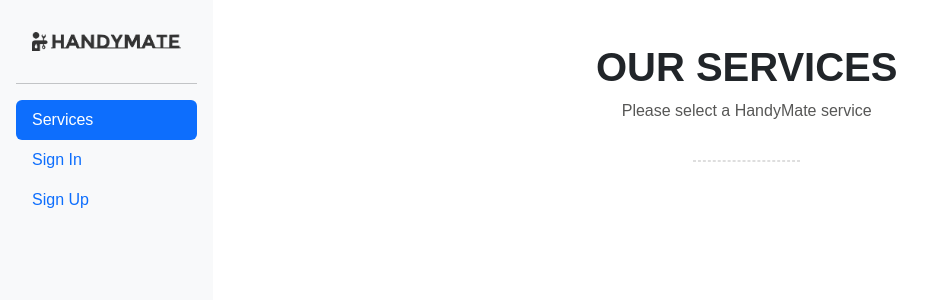
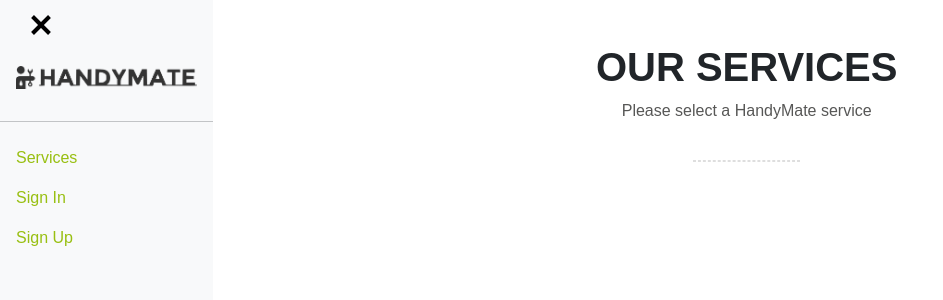
Before and after one commit to PrantoshB/HandyMate-Frontend, a React (Create React App) app: page / in a window 1280 px wide. Shown: the top 300 px of the page, without its empty margins (0-943 px from the left). Built offline with nearby package versions, Linux system fonts and the light colour scheme; no server answers.

Commit message:
Make sidebar collapsible

```diff
--- a/package.json
+++ b/package.json
@@ -14,6 +14,7 @@
     "prop-types": "^15.8.1",
     "react": "^18.2.0",
     "react-dom": "^18.2.0",
+    "react-icons": "^4.8.0",
     "react-redux": "^8.0.5",
     "react-router-dom": "^6.11.2",
     "react-scripts": "5.0.1",
--- a/src/assets/styles/custom.scss
+++ b/src/assets/styles/custom.scss
@@ -1,17 +1,23 @@
+$primary: #98bf11 !default;
+$gray: #efefef;
+$gray-font: #adadaf;
 @import "~bootstrap/scss/bootstrap.scss";
 @import "./reservation.scss";
 @import "./homepage.scss";
 
 :root {
-  --primary-color: #98bf11;
-  --gray-color-font: #adadaf;
-  --gray-color: #efefef;
+  --primary-color: $primary;
+  --gray-color-font: $gray-font;
+  --gray-color: $gray;
 }
 
 #root {
   font-family: sans-serif;
 }
 
+.main-nav {
+  max-width: 250px;
+}
 .site-logo {
   width: 100%;
   padding: 1rem;
@@ -19,6 +25,7 @@
 
 .sidebar {
   min-height: 100vh;
+  padding-top: 50px;
 }
 
 .slide {
@@ -104,3 +111,60 @@
 .g-16 {
   gap: 4rem;
 }
+
+// Navbar.scss
+.btn-sidebar-toggle {
+  position: absolute;
+  top: 16px;
+  left: 16px;
+}
+.hamburger-icon {
+  display: flex;
+  flex-direction: column;
+  align-items: center;
+  width: 24px;
+  height: 1px;
+  background-color: transparent;
+  position: relative;
+  transition: background-color 0.3s ease;
+
+  &::before,
+  &::after {
+    content: "";
+    width: 24px;
+    height: 4px;
+    background-color: #000;
+    position: absolute;
+    transition: transform 0.3s ease, opacity 0.3s ease;
+  }
+
+  &::before {
+    top: -6px;
+  }
+
+  &::after {
+    top: 6px;
+  }
+}
+
+.btn-sidebar-toggle {
+  &.active {
+    .hamburger-icon {
+      background-color: transparent;
+
+      &::before {
+        transform: rotate(45deg);
+        top: 0;
+      }
+
+      &::after {
+        transform: rotate(-45deg);
+        top: 0;
+      }
+    }
+  }
+}
+
+.container-main {
+  min-height: 100vh;
+}
--- a/src/assets/styles/reservation.scss
+++ b/src/assets/styles/reservation.scss
@@ -1,4 +1,4 @@
-$primary: #98bf11;
+// $primary: #98bf11;
 .reservation-list {
   display: flex;
   flex-direction: column;
@@ -28,15 +28,20 @@ $primary: #98bf11;
   height: 100%;
   .heading {
     letter-spacing: 8px;
-    font-size: 1.5rem;
+    font-size: 1rem;
   }
 }
 
 #reservation-form {
+  .input-row {
+    display: flex;
+    flex-direction: column;
+  }
   color: white;
   label {
     display: flex;
-    align-items: center;
+    flex-direction: column;
+    align-items: flex-start;
     gap: 8px;
   }
   button[type="submit"],
@@ -56,7 +61,7 @@ $primary: #98bf11;
       content: "⌄";
       position: relative;
       padding-right: 8px;
-      top: 50%;
+      top: 0;
       transform: translateY(-50%);
       pointer-events: none;
       font-size: 24px;
@@ -111,4 +116,32 @@ $primary: #98bf11;
       }
     }
   }
+  .reservation-form-overlay {
+    .heading {
+      font-size: 1.5rem;
+    }
+  }
+  #reservation-form {
+    .input-row {
+      display: flex;
+      flex-direction: row;
+      gap: 8px;
+    }
+    label {
+      flex-direction: row;
+      align-items: center;
+    }
+    .select-wrapper {
+      &::after {
+        content: "⌄";
+        position: relative;
+        padding-right: 8px;
+        top: 50%;
+        transform: translateY(-50%);
+        pointer-events: none;
+        font-size: 24px;
+        line-height: 1;
+      }
+    }
+  }
 }
--- a/src/components/Navbar.js
+++ b/src/components/Navbar.js
@@ -1,3 +1,4 @@
+import { useState } from 'react';
 import { NavLink, useNavigate } from 'react-router-dom';
 import logo from '../assets/images/hanymate-logo.png';
 import isAuthenticated from './auth';
@@ -5,29 +6,42 @@ import isAuthenticated from './auth';
 const Navbar = () => {
   const links = [
     { id: 1, name: 'Services', path: '/' },
+  ];
 
-  ];
   const navigate = useNavigate();
   const isLoggedIn = isAuthenticated();
   const isAdmin = localStorage.getItem('role') === 'admin';
+  const [sidebarOpen, setSidebarOpen] = useState(true);
+
   const handleLogout = () => {
     localStorage.clear();
     navigate('/signin');
   };
+
+  const toggleSidebar = () => {
+    setSidebarOpen(!sidebarOpen);
+  };
+
   return (
-    <aside className="main-nav col-md-2">
-      <div className="d-flex flex-column flex-shrink-0 p-3 bg-light sidebar">
+    <>
+
+      <button type="button" className={`btn btn-link btn-sidebar-toggle ${sidebarOpen ? 'active' : ''}`} onClick={toggleSidebar}>
+        <span className="hamburger-icon" />
+      </button>
+
+      <aside className={`main-nav ${sidebarOpen ? '' : 'collapse'}`}>
+        <div className="d-flex flex-column flex-shrink-0 bg-light sidebar">
           <a href="/" className="d-flex align-items-center mb-3 mb-md-0 me-md-auto link-dark text-decoration-none">
             <img src={logo} className="site-logo" alt="logo" />
           </a>
           <hr />
-        <ul className="nav nav-pills flex-column mb-auto">
+          <ul className="nav flex-column">
             {links.map((link) => (
               <li key={link.id} className="nav-item">
                 <NavLink className="nav-link" to={link.path}>{link.name}</NavLink>
               </li>
             ))}
-          {isLoggedIn ? (
+            {isLoggedIn && (
               <>
                 <li className="nav-item">
                   <NavLink className="nav-link" to="/reserve">Reserve</NavLink>
@@ -36,8 +50,8 @@ const Navbar = () => {
                   <NavLink className="nav-link" to="/reservations">My Reservations</NavLink>
                 </li>
               </>
-          ) : null}
-          { isLoggedIn && isAdmin ? (
+            )}
+            {isLoggedIn && isAdmin && (
               <>
                 <li className="nav-item">
                   <NavLink className="nav-link" to="/add-service">Add Service</NavLink>
@@ -46,7 +60,7 @@ const Navbar = () => {
                   <NavLink className="nav-link" to="/delete-service">Delete Service</NavLink>
                 </li>
               </>
-          ) : null}
+            )}
             {isLoggedIn ? (
               <li className="nav-item">
                 <button type="button" className="btn btn-link nav-link" onClick={handleLogout}>Logout</button>
@@ -64,6 +78,7 @@ const Navbar = () => {
           </ul>
         </div>
       </aside>
+    </>
   );
 };
 
--- a/src/pages/ReservationForm.js
+++ b/src/pages/ReservationForm.js
@@ -49,12 +49,12 @@ const ReservationForm = () => {
   };
 
   return (
-    <div className="col-md reservation-form-body p-0">
+    <div className="col-md container-main reservation-form-body p-0">
       <div className="reservation-form-overlay col-md p-2 m-0 d-flex flex-column align-items-center justify-content-center">
-        <h1 className="heading text-light text-uppercase">Create New Reservation</h1>
+        <h1 className="heading text-light text-uppercase text-center">Create New Reservation</h1>
         <hr className="w-50 border-top-2 border-light" />
         <form onSubmit={handleSubmit} id="reservation-form" className="d-flex flex-column align-items-center g-6">
-          <div className="d-flex align-items-center g-4">
+          <div className="d-flex input-row align-items-center g-4">
             <label htmlFor="userId">
               Name:
               {' '}
@@ -85,7 +85,7 @@ const ReservationForm = () => {
               </div>
             </label>
           </div>
-          <div className="d-flex align-items-center g-4">
+          <div className="d-flex input-row align-items-center g-4">
             <label htmlFor="serviceId">
 
               <div className="select-wrapper">
--- a/src/pages/Reservations.js
+++ b/src/pages/Reservations.js
@@ -43,7 +43,7 @@ const Reservations = () => {
 
   return (
   // add reservation button with link to /reserve
-    <div className="col-md-10 d-flex flex-column reservations align-items-center">
+    <div className="col-md container-main d-flex flex-column reservations align-items-center">
 
       <div className="reservation-list container">
         <Link className="btn btn-success my-4 align-self-end" to="/reserve">Add Reservation</Link>
```
Lines whose indentation alone changed are shown as unchanged.
